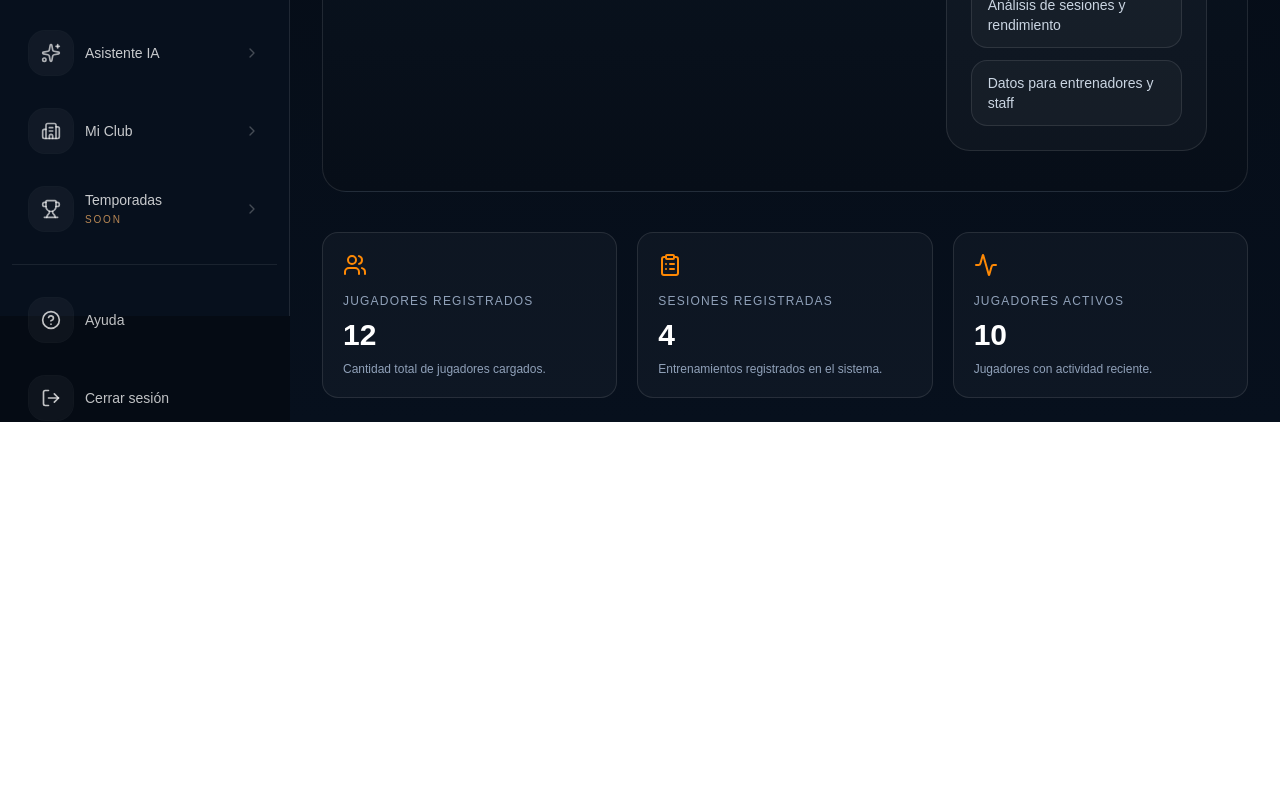
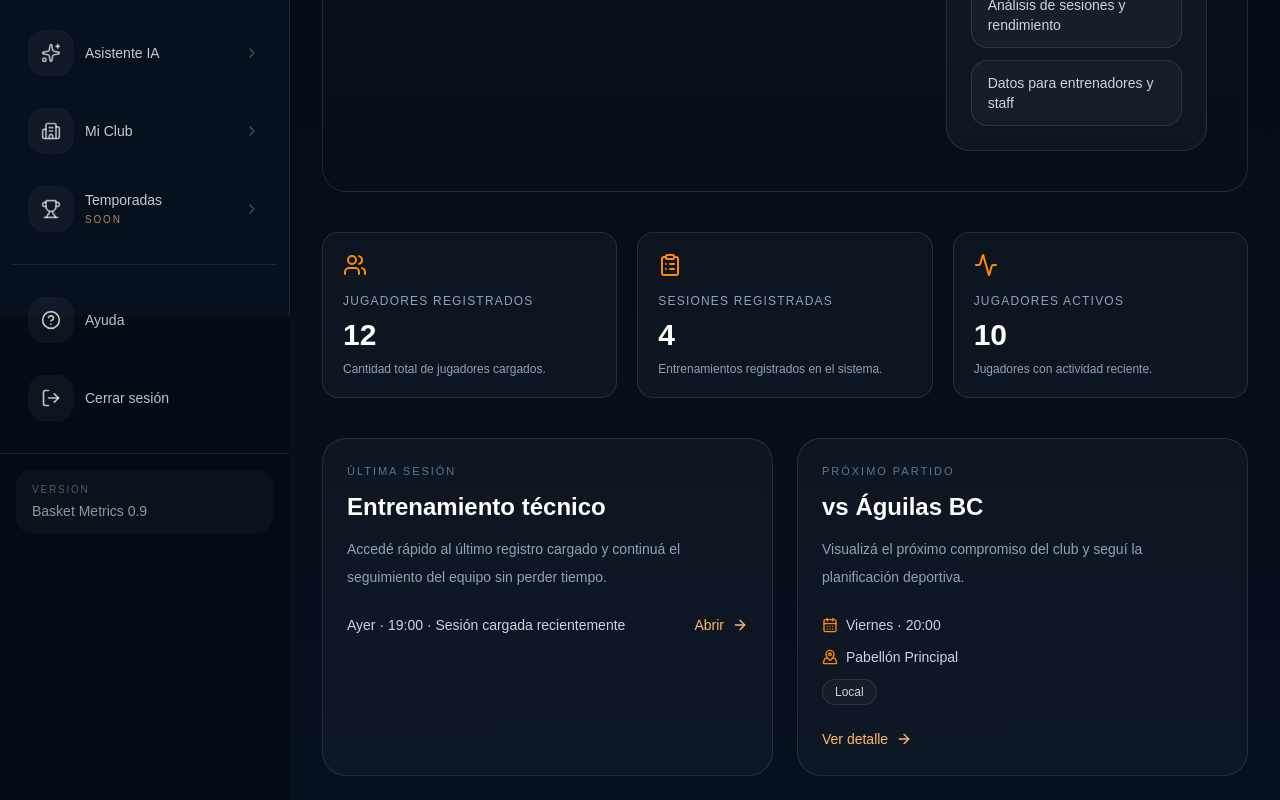
Before and after one commit to PabloLeonRios/basket-metrics-clean, a Next.js app: page /panel/dashboard in a window 1280 px wide. Shown: the part 484-1284 px from the top of the page. Before the commit the page ends 906 px from the top, so only its background shows below. Built offline with nearby package versions, Linux system fonts and the light colour scheme.

Commit message:
Enhance dashboard with mock session and match data
Added mock data for last session and next match in the dashboard. Updated types and imports for better clarity.

```diff
--- a/src/app/panel/dashboard/page.tsx
+++ b/src/app/panel/dashboard/page.tsx
@@ -13,9 +13,11 @@
  * - jugadores
  * - sesiones
  * - métricas básicas
+ * - última sesión (mock)
+ * - próximo partido (mock)
  *
  * Origen actual:
- * - stores locales
+ * - stores locales / mocks visuales
  *
  * Migración futura:
  *
@@ -26,16 +28,34 @@
  * {
  *   players: number
  *   sessions: number
- *   lastSessionDate: string
  *   activePlayers: number
+ *   lastSession: {
+ *     id: string
+ *     title: string
+ *     date: string
+ *     type: string
+ *   }
+ *   nextMatch: {
+ *     id: string
+ *     rival: string
+ *     date: string
+ *     location: string
+ *     isHome: boolean
+ *   }
  * }
  *
  * Luego estos datos reemplazarán los valores mock.
- *
  */
 
 import Link from "next/link";
-import { Users, Activity, ClipboardList, ArrowRight } from "lucide-react";
+import {
+  Users,
+  Activity,
+  ClipboardList,
+  ArrowRight,
+  CalendarDays,
+  MapPinned,
+} from "lucide-react";
 
 function shellClassName() {
   return "rounded-3xl border border-white/10 bg-gradient-to-b from-[#0b1624] to-[#070e18]";
@@ -51,7 +71,7 @@ function KpiCard({
   title: string;
   value: string;
   helper: string;
-  icon: any;
+  icon: React.ComponentType<{ className?: string }>;
   href: string;
 }) {
   return (
@@ -78,6 +98,43 @@ function KpiCard({
   );
 }
 
+function InfoCard({
+  eyebrow,
+  title,
+  description,
+  href,
+  footer,
+}: {
+  eyebrow: string;
+  title: string;
+  description: string;
+  href: string;
+  footer: string;
+}) {
+  return (
+    <Link
+      href={href}
+      className="group block rounded-3xl border border-white/10 bg-white/[0.03] p-6 transition hover:border-orange-400/30 hover:bg-white/[0.05]"
+    >
+      <p className="text-[11px] uppercase tracking-[0.18em] text-slate-500">
+        {eyebrow}
+      </p>
+
+      <h3 className="mt-3 text-2xl font-bold text-white">{title}</h3>
+
+      <p className="mt-3 text-sm leading-7 text-slate-400">{description}</p>
+
+      <div className="mt-6 flex items-center justify-between">
+        <span className="text-sm text-slate-300">{footer}</span>
+        <span className="inline-flex items-center gap-2 text-sm font-medium text-orange-300">
+          Abrir
+          <ArrowRight className="h-4 w-4 transition group-hover:translate-x-1" />
+        </span>
+      </div>
+    </Link>
+  );
+}
+
 export default function DashboardPage() {
   const panelStats = {
     players: 12,
@@ -85,10 +142,22 @@ export default function DashboardPage() {
     activePlayers: 10,
   };
 
+  const lastSession = {
+    title: "Entrenamiento técnico",
+    date: "Ayer · 19:00",
+    type: "Sesión cargada recientemente",
+  };
+
+  const nextMatch = {
+    rival: "Águilas BC",
+    date: "Viernes · 20:00",
+    location: "Pabellón Principal",
+    isHome: true,
+  };
+
   return (
     <div className="space-y-10">
       {/* HERO */}
-
       <section className={`${shellClassName()} overflow-hidden p-8 md:p-10`}>
         <div className="grid gap-10 xl:grid-cols-[1.35fr_0.65fr]">
           <div>
@@ -156,7 +225,6 @@ export default function DashboardPage() {
       </section>
 
       {/* KPIS */}
-
       <section className="grid gap-5 md:grid-cols-2 xl:grid-cols-3">
         <KpiCard
           title="Jugadores registrados"
@@ -182,6 +250,55 @@ export default function DashboardPage() {
           href="/panel/players"
         />
       </section>
+
+      {/* BLOQUES ÚTILES */}
+      <section className="grid gap-6 xl:grid-cols-2">
+        <InfoCard
+          eyebrow="Última sesión"
+          title={lastSession.title}
+          description="Accedé rápido al último registro cargado y continuá el seguimiento del equipo sin perder tiempo."
+          href="/panel/sessions"
+          footer={`${lastSession.date} · ${lastSession.type}`}
+        />
+
+        <Link
+          href="/panel/sessions"
+          className="group block rounded-3xl border border-white/10 bg-white/[0.03] p-6 transition hover:border-orange-400/30 hover:bg-white/[0.05]"
+        >
+          <p className="text-[11px] uppercase tracking-[0.18em] text-slate-500">
+            Próximo partido
+          </p>
+
+          <h3 className="mt-3 text-2xl font-bold text-white">
+            vs {nextMatch.rival}
+          </h3>
+
+          <p className="mt-3 text-sm leading-7 text-slate-400">
+            Visualizá el próximo compromiso del club y seguí la planificación deportiva.
+          </p>
+
+          <div className="mt-6 space-y-3 text-sm text-slate-300">
+            <div className="flex items-center gap-2">
+              <CalendarDays className="h-4 w-4 text-orange-400" />
+              <span>{nextMatch.date}</span>
+            </div>
+
+            <div className="flex items-center gap-2">
+              <MapPinned className="h-4 w-4 text-orange-400" />
+              <span>{nextMatch.location}</span>
+            </div>
+
+            <div className="inline-flex rounded-full border border-white/10 bg-white/[0.03] px-3 py-1 text-xs font-medium text-slate-300">
+              {nextMatch.isHome ? "Local" : "Visitante"}
+            </div>
+          </div>
+
+          <div className="mt-6 inline-flex items-center gap-2 text-sm font-medium text-orange-300">
+            Ver detalle
+            <ArrowRight className="h-4 w-4 transition group-hover:translate-x-1" />
+          </div>
+        </Link>
+      </section>
     </div>
   );
 }
```
